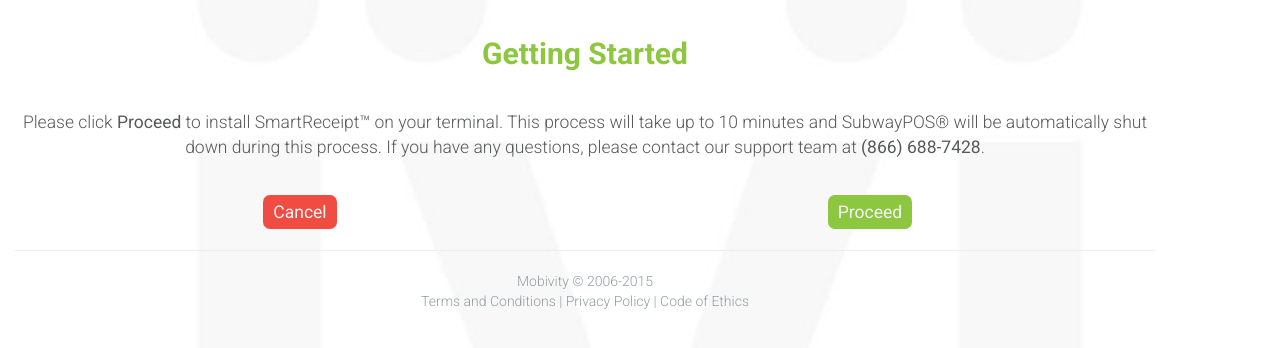
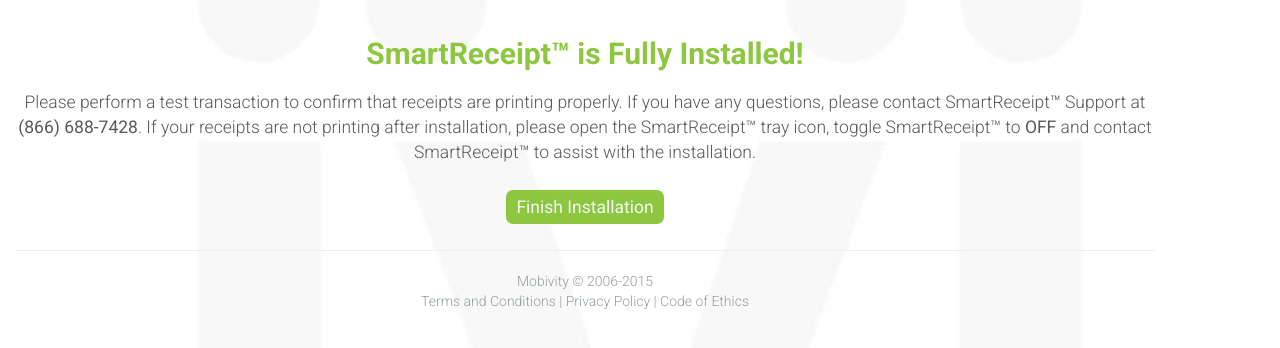
Before and after one commit to mobivity-marketing/one-click-installer-frontend, a website: page index.html in a window 1280 px wide. Shown: the part 120-468 px from the top of the page. Drawn offline with nearby package versions, Linux system fonts and the light colour scheme.

Commit message:
Troy's BS fixes.

```diff
--- a/index.html
+++ b/index.html
@@ -25,7 +25,7 @@
 
       <!-- Introduction Container -->
 
-      <div class="container" id="introduction">
+      <div class="container hide" id="introduction">
         <img src="dist/images/sr-logo.png" alt="SmartReceipt&trade; Installation Tool" class="logo">
         <div class="content">
           <h2>Getting Started</h2>
@@ -83,12 +83,12 @@
 
       <!-- Completion Container -->
 
-      <div class="container hide" id="completion">
+      <div class="container " id="completion">
         <img src="dist/images/sr-logo.png" alt="SmartReceipt&trade; Installation Tool" class="logo">
         <div class="content">
           <h2>SmartReceipt&trade; is Fully Installed!</h2>
           <p>Please perform a test transaction to confirm that receipts are printing properly. If you have any questions, please contact SmartReceipt&trade; Support at <span>(866) 688-7428</span>. If your receipts are not printing after installation, please open the SmartReceipt&trade; tray icon, toggle SmartReceipt&trade; to <span>OFF</span> and contact SmartReceipt&trade; to assist with the installation.</p>
-          <a href="#" class="button">Okay</a>
+          <a href="#" class="button">Finish Installation</a>
         </div>
       </div>
 
--- a/src/css/main.scss
+++ b/src/css/main.scss
@@ -222,14 +222,23 @@
 		padding: $gutter*2 0;
 	}
 
+	.button {
+		padding: $gutter/3 $gutter;
+	}
+
 }
 
 // Completion Container
 
 #completion {
 
+	h2 {
+
+	}
+
 	p {
 		padding: $gutter 0;
+		padding-bottom: $gutter*1.5;
 	}
 
 }
```
Also changed, not shown: dist/css/main.css.
